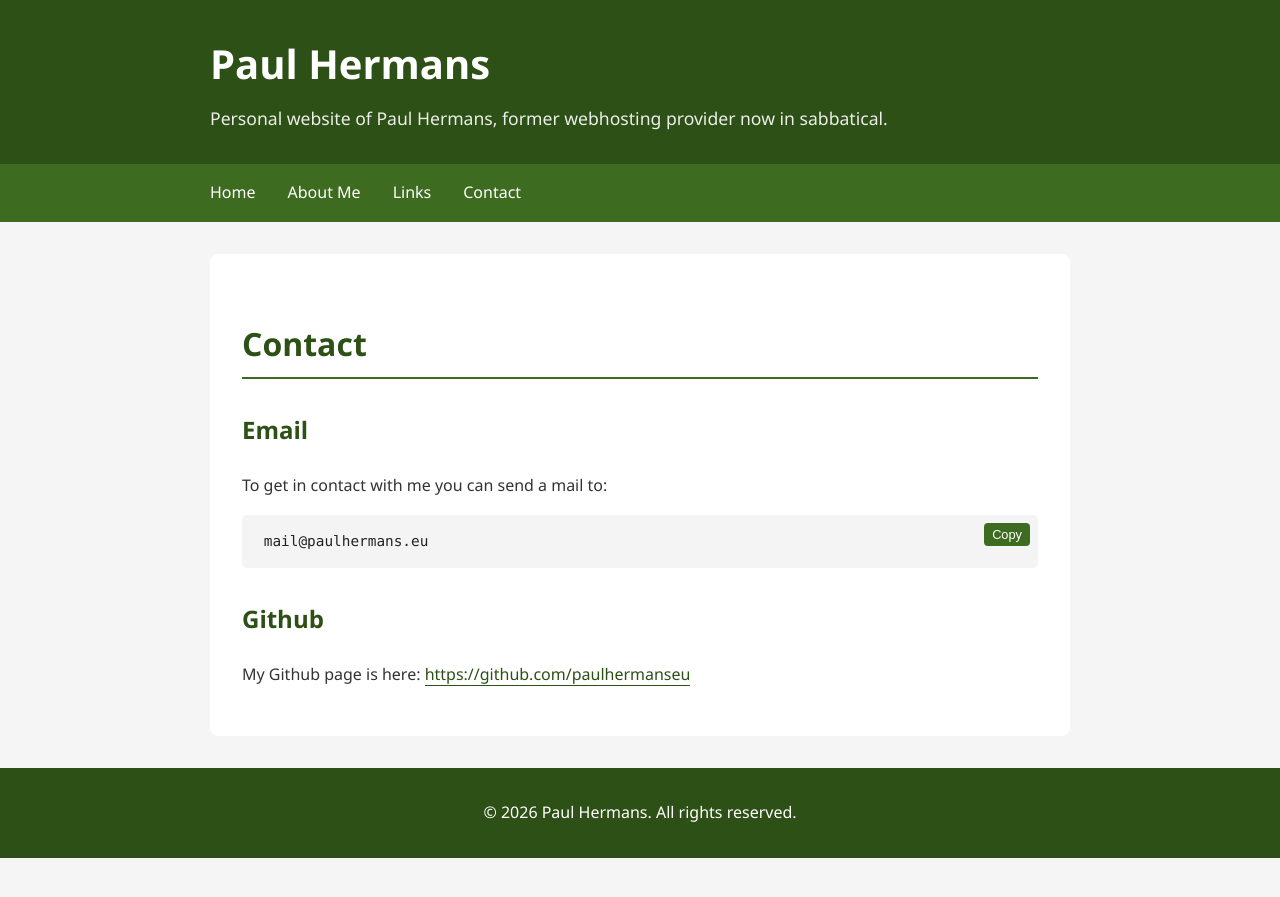
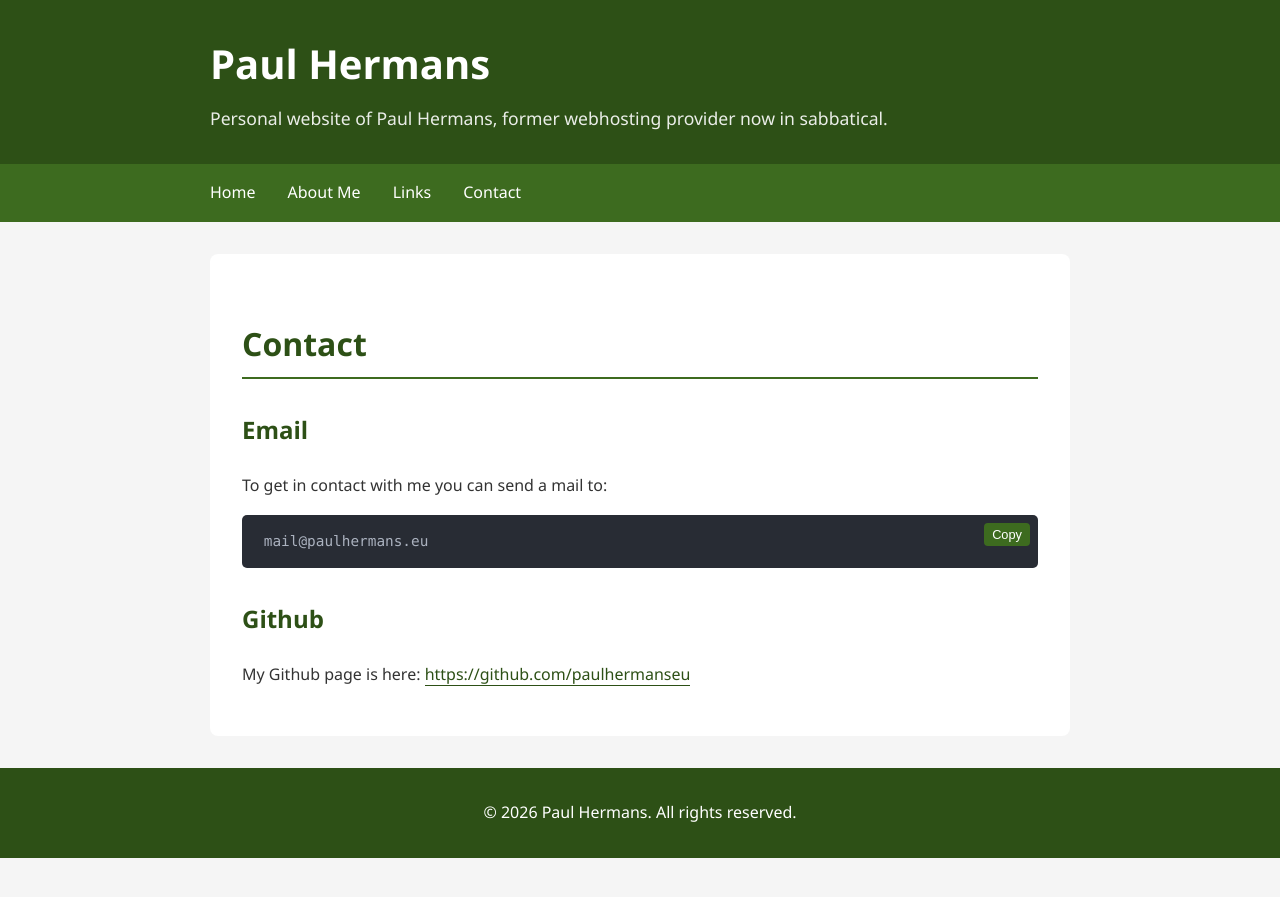
Before and after one commit to paulhermanseu/paulhermans.eu, a Jekyll site: the page built from contact.md, in a window 1280 px wide. Shown: the top 897 px of the page. Built offline with Jekyll 4.4.1, drawn with Linux system fonts in a browser that asks for light colours.

Commit message:
Update default.html

```diff
--- a/_layouts/default.html
+++ b/_layouts/default.html
@@ -140,8 +140,8 @@
         }
 
         main pre {
-            background-color: #f4f4f4;
-            color: #222;
+            background-color: #282c34;
+            color: #abb2bf;
             padding: 1rem;
             border-radius: 5px;
             overflow-x: auto;
```
